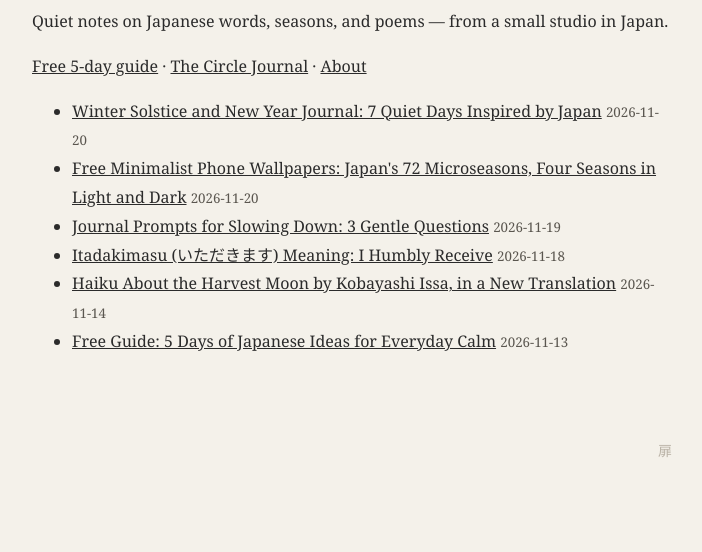
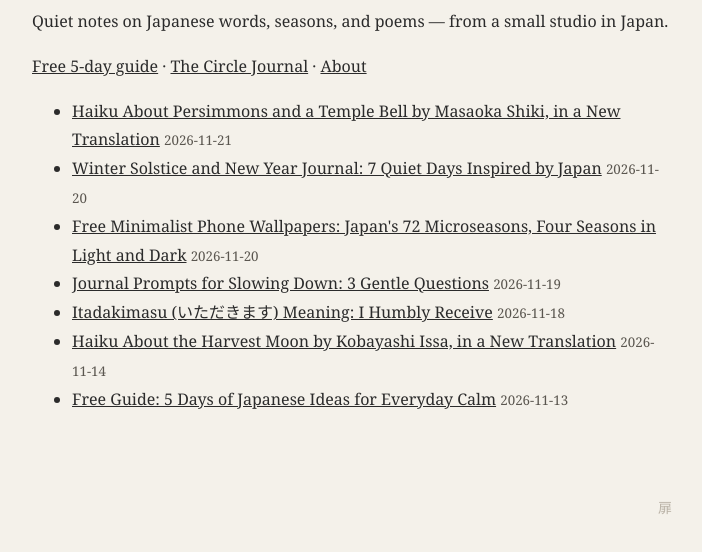
Before and after one commit to globalinnerdivine/globalinnerdivine.github.io, a plain HTML site: page index.html in a window 1280 px wide. Shown: the part 112-664 px from the top of the page, without its empty margins (288-990 px from the left). Drawn offline with Linux system fonts and the light colour scheme.

Commit message:
index 2026-11-21

```diff
--- a/index.html
+++ b/index.html
@@ -5,5 +5,5 @@
 </head><body><h1 style="font-weight:normal;letter-spacing:.15em">GLOBAL INNER DIVINE</h1>
 <p>Quiet notes on Japanese words, seasons, and poems — from a small studio in Japan.</p>
 <p><a href="https://globalinnerdivine.beehiiv.com">Free 5-day guide</a> · <a href="https://payhip.com/b/bm8CI">The Circle Journal</a> · <a href="https://globalinnerdivine.github.io/about.html">About</a></p>
-<ul><li><a href="https://globalinnerdivine.github.io/posts/2026-11-20.html">Winter Solstice and New Year Journal: 7 Quiet Days Inspired by Japan</a> <small>2026-11-20</small></li><li><a href="https://globalinnerdivine.github.io/posts/2026-11-20-wp01_free.html">Free Minimalist Phone Wallpapers: Japan&#x27;s 72 Microseasons, Four Seasons in Light and Dark</a> <small>2026-11-20</small></li><li><a href="https://globalinnerdivine.github.io/posts/2026-11-19.html">Journal Prompts for Slowing Down: 3 Gentle Questions</a> <small>2026-11-19</small></li><li><a href="https://globalinnerdivine.github.io/posts/2026-11-18.html">Itadakimasu (いただきます) Meaning: I Humbly Receive</a> <small>2026-11-18</small></li><li><a href="https://globalinnerdivine.github.io/posts/2026-11-14.html">Haiku About the Harvest Moon by Kobayashi Issa, in a New Translation</a> <small>2026-11-14</small></li><li><a href="https://globalinnerdivine.github.io/posts/2026-11-13.html">Free Guide: 5 Days of Japanese Ideas for Everyday Calm</a> <small>2026-11-13</small></li></ul>
+<ul><li><a href="https://globalinnerdivine.github.io/posts/2026-11-21.html">Haiku About Persimmons and a Temple Bell by Masaoka Shiki, in a New Translation</a> <small>2026-11-21</small></li><li><a href="https://globalinnerdivine.github.io/posts/2026-11-20.html">Winter Solstice and New Year Journal: 7 Quiet Days Inspired by Japan</a> <small>2026-11-20</small></li><li><a href="https://globalinnerdivine.github.io/posts/2026-11-20-wp01_free.html">Free Minimalist Phone Wallpapers: Japan&#x27;s 72 Microseasons, Four Seasons in Light and Dark</a> <small>2026-11-20</small></li><li><a href="https://globalinnerdivine.github.io/posts/2026-11-19.html">Journal Prompts for Slowing Down: 3 Gentle Questions</a> <small>2026-11-19</small></li><li><a href="https://globalinnerdivine.github.io/posts/2026-11-18.html">Itadakimasu (いただきます) Meaning: I Humbly Receive</a> <small>2026-11-18</small></li><li><a href="https://globalinnerdivine.github.io/posts/2026-11-14.html">Haiku About the Harvest Moon by Kobayashi Issa, in a New Translation</a> <small>2026-11-14</small></li><li><a href="https://globalinnerdivine.github.io/posts/2026-11-13.html">Free Guide: 5 Days of Japanese Ideas for Everyday Calm</a> <small>2026-11-13</small></li></ul>
 <p style="text-align:right;margin-top:80px"><a href="https://globalinnerdivine.github.io/door/" title="?" style="text-decoration:none;color:#b9b2a6;font-size:14px">扉</a></p></body></html>
```
